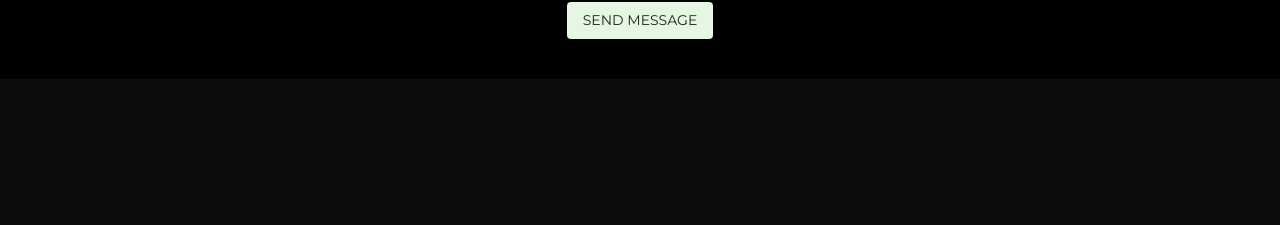
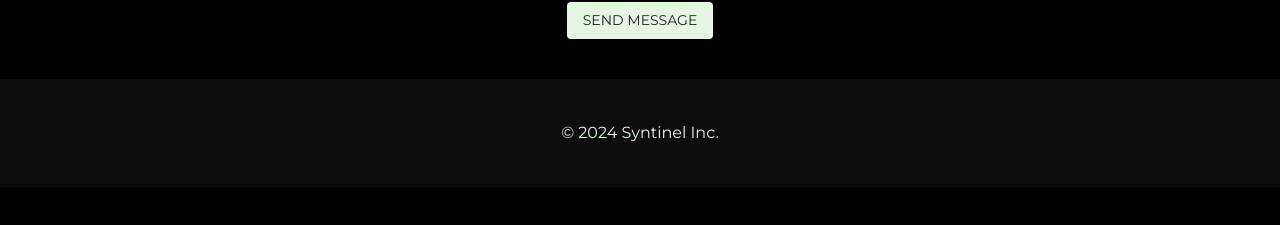
Before and after one commit to SyntinelNyx/syntinel-home, a Next.js app: page / in a window 1280 px wide. Shown: the part 3041-3266 px from the top of the page. After the commit the page ends 3228 px from the top, so only its background shows below. Built offline with nearby package versions, Linux system fonts and the light colour scheme.

Commit message:
Added Typography To Footer:  - Added 1 line to footer

```diff
--- a/src/components/sections/FooterSection.tsx
+++ b/src/components/sections/FooterSection.tsx
@@ -1,4 +1,4 @@
-import { Box } from "@mui/material";
+import { Box, Typography } from "@mui/material";
 
 const FooterSection = () => {
   return (
@@ -7,7 +7,7 @@
         component="section"
         id="footer"
         sx={{
-          minHeight: "30vh",
+          minHeight: "10vh",
           display: "flex",
           flexDirection: "column",
           alignItems: "center",
@@ -15,7 +15,9 @@
           backgroundColor: "background.paper",
           padding: 5,
         }}
-      ></Box>
+      >
+        <Typography variant="subtitle1">© 2024 Syntinel Inc.</Typography>
+      </Box>
     </>
   );
 };
```
